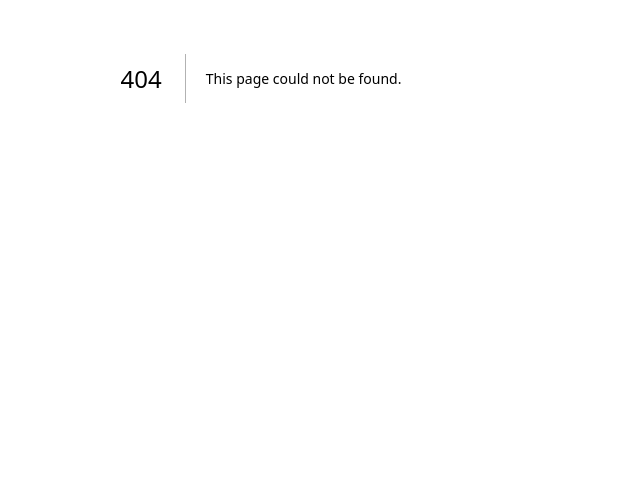
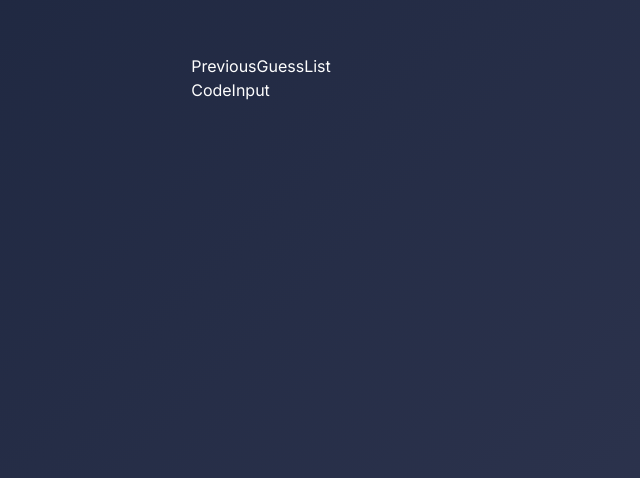
Before and after one commit to Oelshehawi/CrackTheCode, a Next.js app: page /SinglePlayer in a window 1280 px wide. Before the commit this address had no page. Shown: the part 322-800 px from the top of the page, without its empty margins (379-1019 px from the left). Built offline with nearby package versions, Linux system fonts and the light colour scheme.

Commit message:
style: added page transition animations and singleplayer page

```diff
--- /dev/null
+++ b/app/SinglePlayer/page.tsx
@@ -0,0 +1,19 @@
+'use client';
+import FadeTransition from '../ui/FadeTransition';
+import AnimatedText from '../ui/AnimatedText';
+import PreviousGuessList from '../ui/singlePlayer/PreviousGuessList';
+import CodeInput from '../ui/singlePlayer/CodeInput';
+
+export default function SinglePlayer() {
+  return (
+    <FadeTransition>
+      <div className=' flex flex-col justify-center items-center h-screen'>
+        <AnimatedText text='Welcome to Single Player Mode!' />
+        <div className='z-0'>
+          <PreviousGuessList />
+          <CodeInput />
+        </div>
+      </div>
+    </FadeTransition>
+  );
+}
--- a/app/layout.tsx
+++ b/app/layout.tsx
@@ -23,8 +23,8 @@ export default function RootLayout({
   children: React.ReactNode;
 }>) {
   return (
-    <html lang="en">
-      <body className={`${inter.className} antialiased`}>{children}</body>
+    <html lang='en'>
+        <body className={`${inter.className} antialiased`}>{children}</body>
     </html>
   );
 }
--- a/app/page.tsx
+++ b/app/page.tsx
@@ -1,14 +1,19 @@
-import { Button,TitleButton } from './ui/buttons';
+'use client'
+import { TitleButton } from './ui/buttons';
 import { TitleHeader } from './ui/titleScreen/titleHeader';
+import Link from 'next/link';
+import FadeTransition from './ui/FadeTransition';
 
 export default function Home() {
   return (
-    <div className='flex flex-col justify-evenly content-center flex-wrap min-h-screen'>
-      <TitleHeader />
-      <div className='flex flex-col gap-y-4 justify-between content-center'>
-        <TitleButton> Play Single Player</TitleButton>
-        <TitleButton> Play Multi Player</TitleButton>
+    <FadeTransition>
+      <div className='flex flex-col justify-evenly content-center flex-wrap min-h-screen'>
+        <TitleHeader />
+        <div className='flex flex-col gap-y-4 justify-between content-center'>
+          <TitleButton href='SinglePlayer'> Play Single Player</TitleButton>
+          <TitleButton href='MultiPlayer'> Play Multi Player</TitleButton>
+        </div>
       </div>
-    </div>
+    </FadeTransition>
   );
 }
--- /dev/null
+++ b/app/ui/AnimatedText.tsx
@@ -0,0 +1,61 @@
+import { motion, useAnimation } from 'framer-motion';
+import React, { useEffect } from 'react';
+
+interface AnimatedTextProps {
+  text: string;
+}
+
+const AnimatedText: React.FC<AnimatedTextProps> = ({ text }) => {
+  const controls = useAnimation();
+
+  useEffect(() => {
+    const sequence = async () => {
+      // Initial animation to bring text into view
+      await controls.start('onscreen');
+      // Wait for a moment before starting the exit animation
+      await new Promise((resolve) => setTimeout(resolve, 500));
+      // Start the exit animation
+      await controls.start('exit');
+    };
+
+    sequence();
+  }, [controls]);
+
+  const textVariants = {
+    offscreen: {
+      y: 100,
+      opacity: 0,
+    },
+    onscreen: {
+      y: 0,
+      opacity: 1,
+      transition: {
+        type: 'spring',
+        bounce: 0.4,
+        duration: 1,
+      },
+    },
+    exit: {
+      y: -100, // Adjust this value to control how far up the text moves
+      opacity: 0,
+      transition: {
+        duration: 0.5, // Control the speed of the exit animation
+      },
+    },
+  };
+
+  return (
+    <div className='absolute z-10 flex justify-center items-center w-full h-full'>
+      <motion.div
+        initial='offscreen'
+        animate={controls}
+        variants={textVariants}
+        className='md:text-4xl text-xl font-bold mx-5 bg-white rounded-lg shadow-lg p-4 text-blue'
+      >
+        {text}
+      </motion.div>
+    </div>
+  );
+};
+
+export default AnimatedText;
--- /dev/null
+++ b/app/ui/FadeTransition.tsx
@@ -0,0 +1,41 @@
+import { motion } from 'framer-motion';
+import React, { ReactNode } from 'react';
+
+interface FadeTransitionProps {
+  children: ReactNode;
+}
+
+const pageVariants = {
+  initial: {
+    opacity: 0,
+    scale: 0.95, // Start from a smaller scale
+  },
+  in: {
+    opacity: 1,
+    scale: 1,
+  },
+  out: {
+    opacity: 0,
+    scale: 1.05, // Scale up slightly as it fades out
+  },
+};
+
+const fadeTransition = {
+  type: 'tween',
+  ease: 'anticipate',
+  duration: 0.75, // Increase duration for a more noticeable effect
+};
+
+const FadeTransition: React.FC<FadeTransitionProps> = ({ children }) => (
+  <motion.div
+    initial="initial"
+    animate="in"
+    exit="out"
+    variants={pageVariants}
+    transition={fadeTransition}
+  >
+    {children}
+  </motion.div>
+);
+
+export default FadeTransition;
--- a/app/ui/buttons.tsx
+++ b/app/ui/buttons.tsx
@@ -1,3 +1,4 @@
+import { useRouter } from 'next/navigation';
 import clsx from 'clsx';
 import styles from './titleButton.module.css';
 
@@ -8,6 +9,7 @@ interface ButtonProps extends React.ButtonHTMLAttributes<HTMLButtonElement> {
 interface TitleButtonProps
   extends React.ButtonHTMLAttributes<HTMLButtonElement> {
   children: React.ReactNode;
+  href?: string;
 }
 
 export const Button = ({ children, className, ...rest }: ButtonProps) => {
@@ -24,9 +26,18 @@ export const Button = ({ children, className, ...rest }: ButtonProps) => {
   );
 };
 
-export const TitleButton = ({ children, ...rest }: TitleButtonProps) => {
+export const TitleButton = ({ children, href, ...rest }: TitleButtonProps) => {
+  const router = useRouter();
+
+  const handleClick = (e: React.MouseEvent<HTMLButtonElement>) => {
+    e.preventDefault();
+    setTimeout(() => {
+      router.push(href || '');
+    }, 500);
+  };
+
   return (
-    <button {...rest} className={styles.pushable}>
+    <button {...rest} className={styles.pushable} onClick={handleClick}>
       <span className={styles.shadow}></span>
       <span className={styles.edge}></span>
       <span className={styles.front}>{children}</span>
--- /dev/null
+++ b/app/ui/singlePlayer/CodeInput.tsx
@@ -0,0 +1,6 @@
+
+export default function CodeInput() {
+  return (
+    <div>CodeInput</div>
+  )
+}
--- /dev/null
+++ b/app/ui/singlePlayer/PreviousGuessList.tsx
@@ -0,0 +1,7 @@
+
+
+export default function PreviousGuessList() {
+  return (
+    <div>PreviousGuessList</div>
+  )
+}
--- a/package.json
+++ b/package.json
@@ -10,6 +10,7 @@
   },
   "dependencies": {
     "clsx": "^2.1.0",
+    "framer-motion": "^11.0.3",
     "next": "14.1.0",
     "react": "^18",
     "react-dom": "^18"
```
Also changed, not shown: 1 other file (tests, documents, lock files or other folders).
